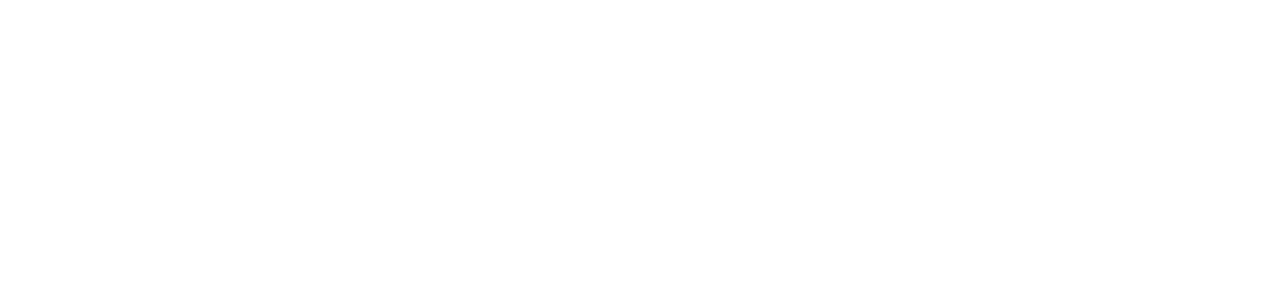
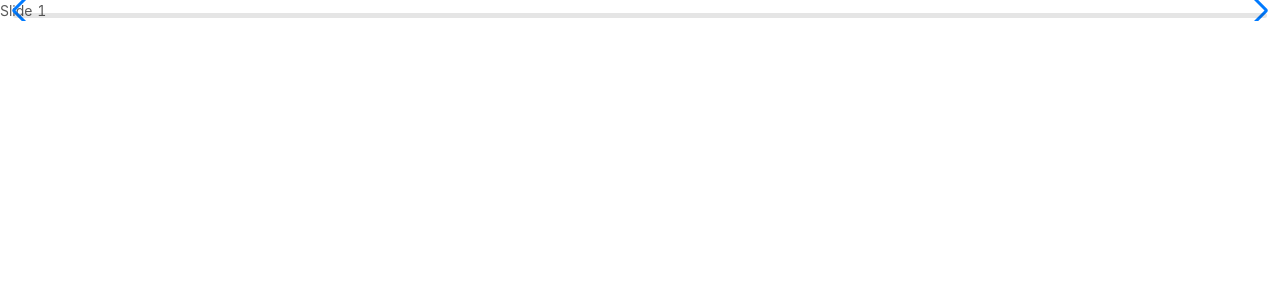
Before and after one commit to yeob32/vue-nuxt-sample, a Nuxt app: page /swiper-ssr in a window 1280 px wide. Before the commit this address had no page. Shown: the top 300 px of the page. Built offline with nearby package versions, Linux system fonts and the light colour scheme.

Commit message:
swiper sample

```diff
--- a/nuxt.config.js
+++ b/nuxt.config.js
@@ -11,10 +11,13 @@
   },
 
   // Global CSS (https://go.nuxtjs.dev/config-css)
-  css: ['ant-design-vue/dist/antd.css'],
+  css: ['ant-design-vue/dist/antd.css', 'swiper/swiper-bundle.css'],
 
   // Plugins to run before rendering page (https://go.nuxtjs.dev/config-plugins)
-  plugins: ['@/plugins/antd-ui'],
+  plugins: [
+    { src: '@/plugins/antd-ui' },
+    { src: '@/plugins/vue-awesome-swiper', ssr: true },
+  ],
 
   // Auto import components (https://go.nuxtjs.dev/config-components)
   components: true,
--- a/package.json
+++ b/package.json
@@ -16,7 +16,11 @@
     "@nuxtjs/axios": "^5.12.2",
     "ant-design-vue": "^1.6.5",
     "core-js": "^3.6.5",
-    "nuxt": "^2.14.6"
+    "nuxt": "^2.14.6",
+    "swiper": "^6.3.5",
+    "vue-awesome-swiper": "^4.1.1",
+    "vue-class-component": "^7.2.6",
+    "vue-property-decorator": "^9.1.2"
   },
   "devDependencies": {
     "@nuxt/types": "^2.14.6",
--- /dev/null
+++ b/pages/swiper-ssr/index.vue
@@ -0,0 +1,44 @@
+<template>
+  <div>
+    <div class="swiper" v-swiper:myDirectiveSwiper="swiperOption">
+      <!-- Additional required wrapper -->
+      <div class="swiper-wrapper">
+        <!-- Slides -->
+        <div class="swiper-slide">Slide 1</div>
+        <div class="swiper-slide">Slide 2</div>
+        <div class="swiper-slide">Slide 3</div>
+        ...
+      </div>
+      <!-- If we need pagination -->
+      <div class="swiper-pagination"></div>
+
+      <!-- If we need navigation buttons -->
+      <div class="swiper-button-prev"></div>
+      <div class="swiper-button-next"></div>
+
+      <!-- If we need scrollbar -->
+      <div class="swiper-scrollbar"></div>
+    </div>
+  </div>
+</template>
+
+<script lang="ts">
+import { Component, Vue } from 'vue-property-decorator'
+
+@Component
+export default class Index extends Vue {
+  swiperOption: object = {
+    loop: true,
+    pagination: {
+      el: '.swiper-pagination',
+      clickable: true,
+    },
+    navigation: {
+      nextEl: '.swiper-button-next',
+      prevEl: '.swiper-button-prev',
+    },
+  }
+}
+</script>
+
+<style scoped></style>
--- /dev/null
+++ b/pages/swiper/index.vue
@@ -0,0 +1,38 @@
+<template>
+  <div>
+    <div>
+      <swiper class="swiper" :options="swiperOption">
+        <swiper-slide>Slide 1</swiper-slide>
+        <swiper-slide>Slide 2</swiper-slide>
+        <swiper-slide>Slide 3</swiper-slide>
+        <swiper-slide>Slide 4</swiper-slide>
+        <swiper-slide>Slide 5</swiper-slide>
+        <swiper-slide>Slide 6</swiper-slide>
+        <swiper-slide>Slide 7</swiper-slide>
+        <swiper-slide>Slide 8</swiper-slide>
+        <swiper-slide>Slide 9</swiper-slide>
+        <swiper-slide>Slide 10</swiper-slide>
+        <div class="swiper-pagination" slot="pagination"></div>
+      </swiper>
+    </div>
+  </div>
+</template>
+
+<script lang="ts">
+import { Component, Vue } from 'vue-property-decorator'
+
+@Component
+export default class Index extends Vue {
+  swiperOption: object = {
+    slidesPerView: 3,
+    spaceBetween: 30,
+    freeMode: true,
+    pagination: {
+      el: '.swiper-pagination',
+      clickable: true,
+    },
+  }
+}
+</script>
+
+<style scoped></style>
--- /dev/null
+++ b/plugins/vue-awesome-swiper.ts
@@ -0,0 +1,3 @@
+import Vue from 'vue'
+import VueAwesomeSwiper from 'vue-awesome-swiper'
+Vue.use(VueAwesomeSwiper)
```
Also changed, not shown: plugins/global-filter.ts (added, +19 -0 lines), plugins/vue-awesome-swiper.d.ts (added, +18 -0 lines), 2 other files (tests, documents, lock files or other folders).
